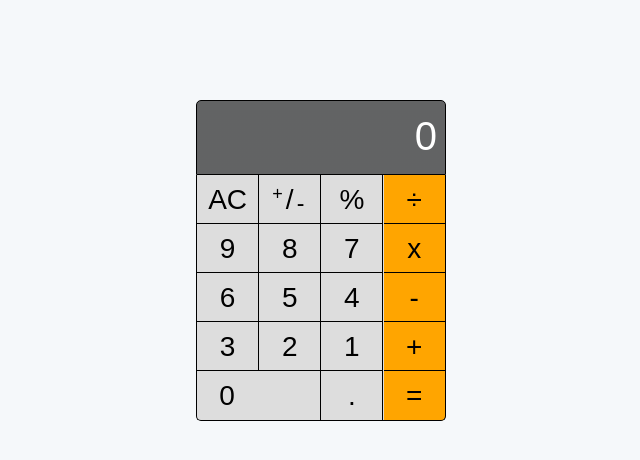
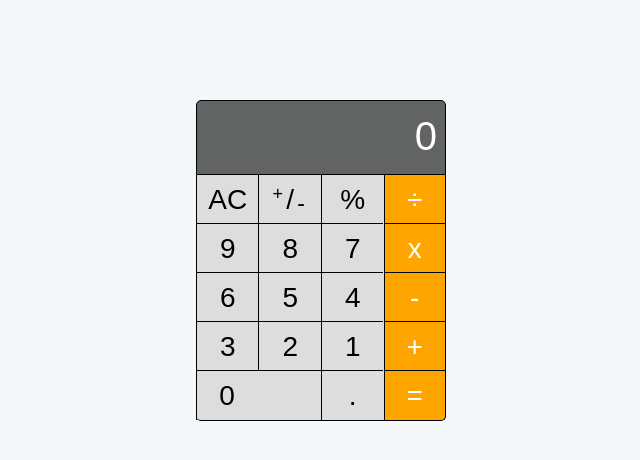
Before and after one commit to KevinMulhern/js_calculator, a plain HTML site: page index.html in a window 1280 px wide. Shown: the whole page, without its empty margins (319-959 px from the left). Drawn offline with Linux system fonts and the light colour scheme.

Commit message:
Tweaked styles

```diff
--- a/css/style.css
+++ b/css/style.css
@@ -49,7 +49,6 @@ html {
 	width: 75%;
 	background-color: #ddd;
 	border-bottom: 1px solid;
-    border-left: 1px solid;
     border-radius: 0 0 0 5px;
 }
 
@@ -57,9 +56,11 @@ html {
 	float: right;
 	width: 25%;
 	background-color: orange;
-	border-right: 1px solid;
-    border-bottom: 1px solid;
+	border-right: 1px solid #000;
+    border-bottom: 1px solid #000;
+    border-left: 1px solid #000;
     border-radius: 0 0 5px;
+    color: #fff;
 }
 
 .button-pad .btn {
@@ -83,7 +84,7 @@ html {
 }
 
 .btn {
-	border-bottom: 1px solid;
+	border-bottom: 1px solid #000;
 }
 
 #decimal, #equals {
@@ -91,7 +92,7 @@ html {
 }
 
 .button-pad .btn, .btn-zero {
-	border-right: 1px solid;
+	border-left: 1px solid;
 }
 
 .operators .btn {
```
